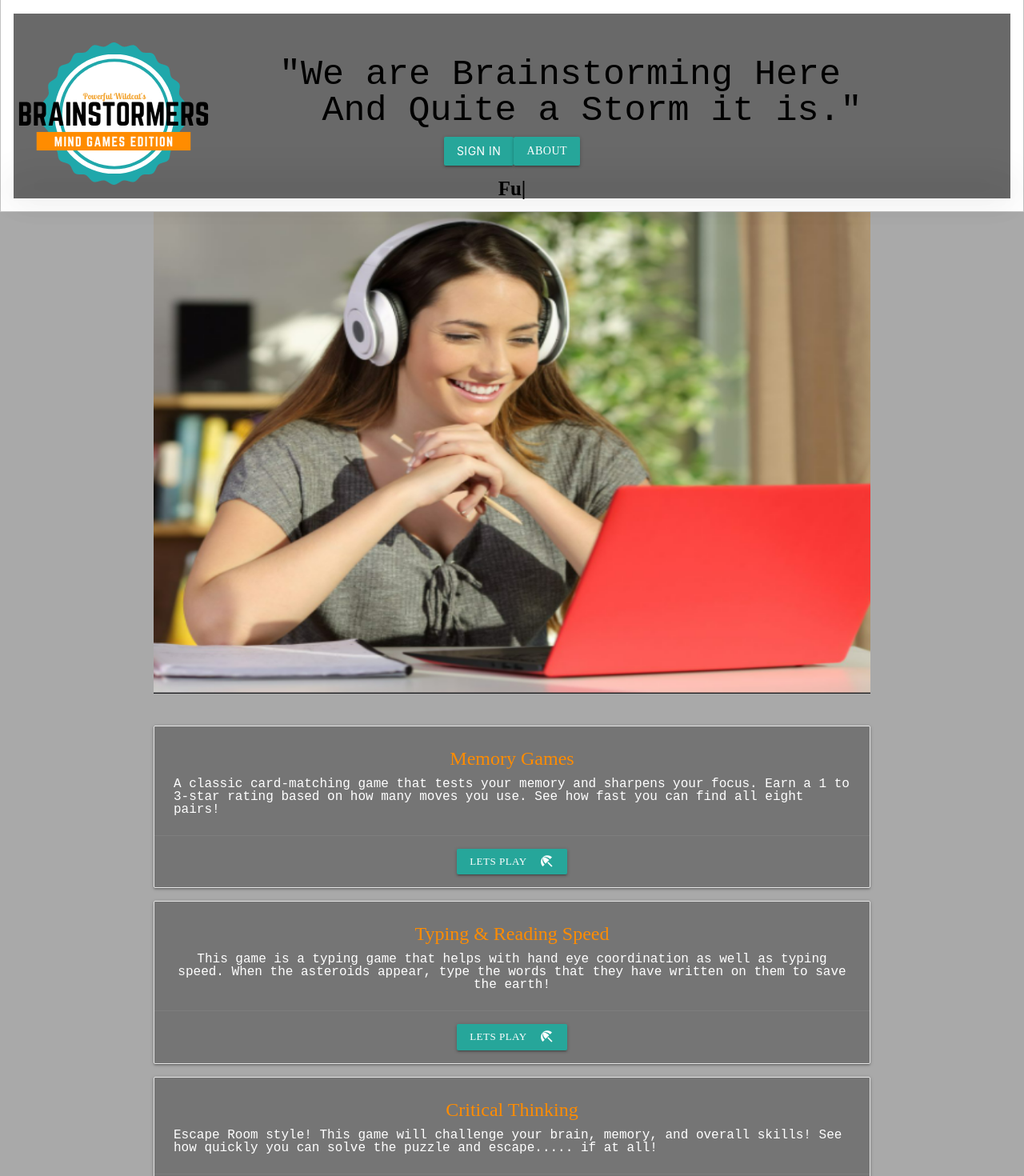
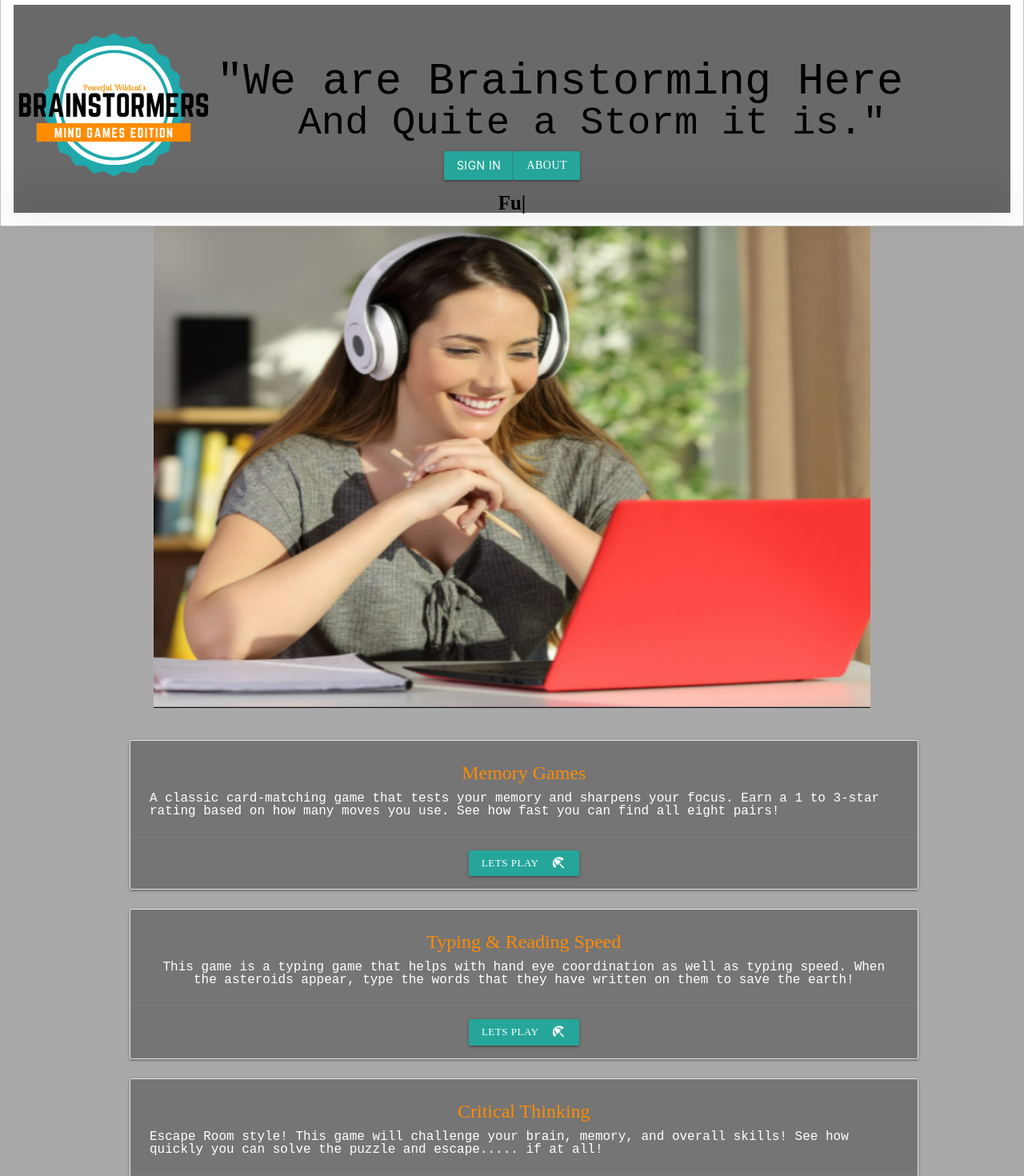
Before and after one commit to TSanfordGATech/Project3, a React (Create React App) app in the folder client/: page / in a window 1280 px wide. Shown: the top 1470 px of the page at 80% size. Built offline with nearby package versions, Linux system fonts and the light colour scheme.

Commit message:
buttons and Header

```diff
--- a/client/src/App.css
+++ b/client/src/App.css
@@ -35,7 +35,11 @@ margin-left: 8rem;
 }
 
 /* **************************login model************************************** */
+.logoutm{
+  font-weight: bolder;
+  font-size: x-large;
 
+}
 .signin-buttons{
  margin-left: -40rem;
  margin-bottom: -5rem;
--- a/client/src/component/Carousel/car.css
+++ b/client/src/component/Carousel/car.css
@@ -7,11 +7,12 @@ margin-top: 3rem;
 
 
  .main-img{
- width: 950px;
+ width: 1000px;
  height: 650px;
  padding-top: 2rem;
  margin-top: 17rem;
- margin-bottom: 2rem
+ margin-bottom: 2rem;
+
 
 }
 
--- a/client/src/component/Header/header.css
+++ b/client/src/component/Header/header.css
@@ -31,14 +31,14 @@
 
 .title3 {
     color:black;
-    font-size:45px;
+    font-size:55px;
     font-family: monospace;
     margin-top: -16rem;
     margin-left: 7.5rem;
 }
 
 .title4 {
-    font-size: 45px;
+    font-size: 49px;
     color:black;
     font-family: monospace;
     margin-left: 200px;
@@ -49,7 +49,8 @@
 }
 
 .logo{
-    margin-bottom:60px;
+    margin-bottom:75px;
+    margin-top: -11px;
 }
 .typed-text{
     font-size: 25px;
--- a/client/src/component/HomeGameButtons/H-button.css
+++ b/client/src/component/HomeGameButtons/H-button.css
@@ -15,32 +15,33 @@
   margin-top: -12rem;
   font-family: 'Times New Roman', Times, serif;
  }
-/*
+
+
+
 .boxes {
     width:110%;
-        display:flex;
-     flex-direction:row;;
     height: 45%;
+    margin-left: -30px;
+    margin-right: 50px;
+}
+.contain5{
+
+}
+/* .boxes5 {
+    width:110%;
+    height: 45%;
+    margin-left: -30px;
+    margin-right: 50px;
 }  */
-
-/*
-.box-flex{
-    display:flex; */
-
-/*
-.card{
-    width: max-content;
-    height: max-content;
-} */
 .contain{
     padding-top: 24rem;
 }
-.typer{
-    width: 95.7%;
-    margin-left: 10px;
+/* .typer{
+    width: 97.8%;
+    margin-left: 13.5px;
+height: 44;
 
-
-}
+} */
 
 .card-content1{
     height:150px;
@@ -55,14 +56,6 @@
     text-align: center;
 }
 
-/* .card-action3 {
-    text-align: center;
-
-} */
-.center{
-    width: 100%;
-
-}
 .card-title{
     color: darkorange;
 
@@ -76,19 +69,16 @@
 .card-info{
     font-family:'Courier New', Courier, monospace;
 }
-.contain5 {
-  /* padding-top: 24rem; */
-  padding-bottom: -5rem;
-padding-left: 100px;
-padding-right: 100px;
-}
+
 .logo{
     display: flex;
  }
 
- .box{
+ .box5{
      display:flex;
      flex-direction: row;
+     align-items: center;
+justify-content: center;
  }
 
  .contain{
@@ -109,3 +99,10 @@ padding-right: 100px;
 
 
 }
+
+
+@media screen and (min-width:768px) and (max-width:1009px) {
+    /* .contain{
+        width: 100%;
+    } */
+}
--- a/client/src/component/HomeGameButtons/SignedInGame.js
+++ b/client/src/component/HomeGameButtons/SignedInGame.js
@@ -7,9 +7,9 @@ const SignedInGameB = () => {
   return (
      <div className="container">
         <div className="contain5">
-       <div className="boxes">
+       <div className="boxes5">
 
-       <div className="boxq">
+       <div className="box5">
       <div className="box-flex">
   <div className="row">
   <div className="col s6 m12">
@@ -29,11 +29,11 @@ const SignedInGameB = () => {
   </div>
   </div>
 </div>
-   <div className="boxes">
+   <div className="row">
    <div className="typer">
      <div className="box-flex">
      <div className="col s6 m12 box5">
-       <div className="card grey darken-1  center">
+       <div className="card grey darken-1  cen">
          <div className="card-content1 white-text">
            <div className="card-title2">
             <span> Typing & Reading Speed</span>
@@ -54,7 +54,7 @@ const SignedInGameB = () => {
 
 
    <div>
-   <div className="boxes">
+   <div >
    <div className="box-flex">
   <div className="row">
   <div className="col s12 m12">
--- a/client/src/component/HomeGameButtons/index.js
+++ b/client/src/component/HomeGameButtons/index.js
@@ -43,13 +43,13 @@ const Buttons = () => {
        </div>
      </div>
      </div>
-   </div>
+
    </div>
    </div>
 
 
    <div>
-   <div className="boxq">
+   <div className="box">
    <div className="box-flex">
   <div className="ro">
   <div className="col s6 m12  box5">
@@ -71,6 +71,7 @@ const Buttons = () => {
    </div>
    </div>
    </div>
+   </div>
 
   )
 }
--- a/client/src/component/LogOutModal/index.js
+++ b/client/src/component/LogOutModal/index.js
@@ -17,7 +17,7 @@ export class LogOut extends Component {
         <div>
           <div id="modal1" className="modal">
             <div className="modal-content">
-            <h3>"Are you Super Sure you're ready to stop Learning?"</h3>
+            <h3 className="logoutm">"Are you Sure you're ready to stop Learning?"</h3>
             </div>
             <Link to="/">
               <div className="modal-footer">
--- a/client/src/component/SignedInHeader/SignedInHeader.css
+++ b/client/src/component/SignedInHeader/SignedInHeader.css
@@ -3,8 +3,9 @@
     text-align: center;
     background: center;
     color:black;
-    margin-top: 1rem;
+     margin-top: -15rem;
 }
+
 
 button{
     margin-left: 50rem;
@@ -13,10 +14,15 @@ button{
 
 .header8{
     font-weight: bolder;
-    font-size: 40px;
-    margin-bottom: 8px;
-    margin-top: -210px;
+    font-size: 60px;
+    margin-bottom: 4px;
+    margin-top: -15px;
 
+}
+
+
+.callout24{
+margin-bottom: 18px;
 
 
 }
--- a/client/src/component/SignedInHeader/index.js
+++ b/client/src/component/SignedInHeader/index.js
@@ -9,12 +9,14 @@ function SignedInHeader() {
   return (
     <div>
       <div className="callout">
-        <div className="home">
+        <div className="callout24">
           <div className="header2">
-            <div className="jumbotron box.box">
+            <div className="jumbotron">
             <img className="logo" src={logo} alt="Logo"/>
             <div className="headerz">
-              <h1 className="header8">Welcome Back Brainstormer!</h1>
+              <div className="header8">
+              <h1>Welcome Back Brainstormer!</h1>
+              </div>
               <div className="header-buttons">
               <Link to="/brainstormer">
                 <a className=" waves-dark btn modal-trigger" href="#modal1">Bye-Bye</a>
@@ -34,7 +36,7 @@ function SignedInHeader() {
                         loop
                     /></div>
           </div>
-        </div>
+      </div>
       </div>
       <UserScoreCard />
     </div>
```
